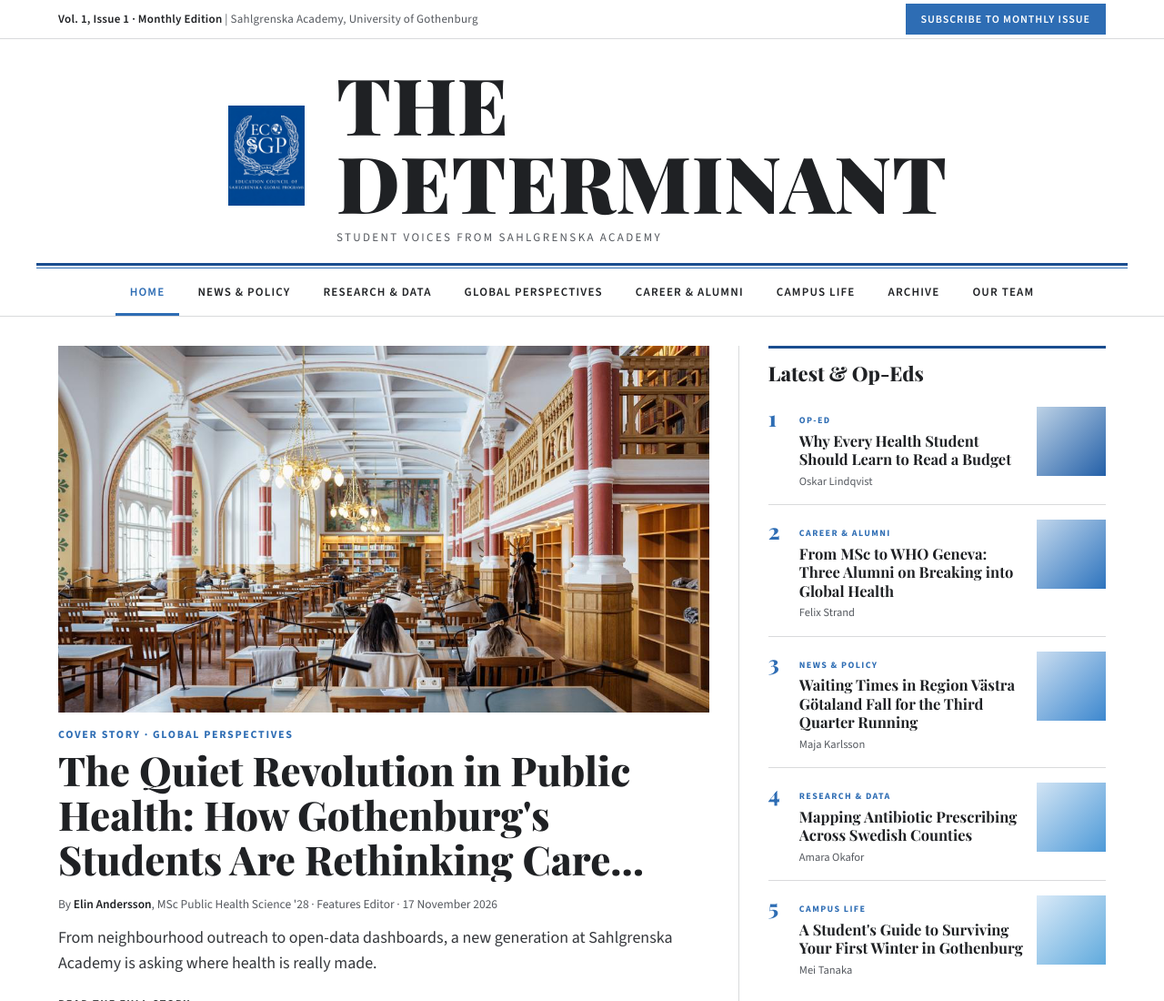
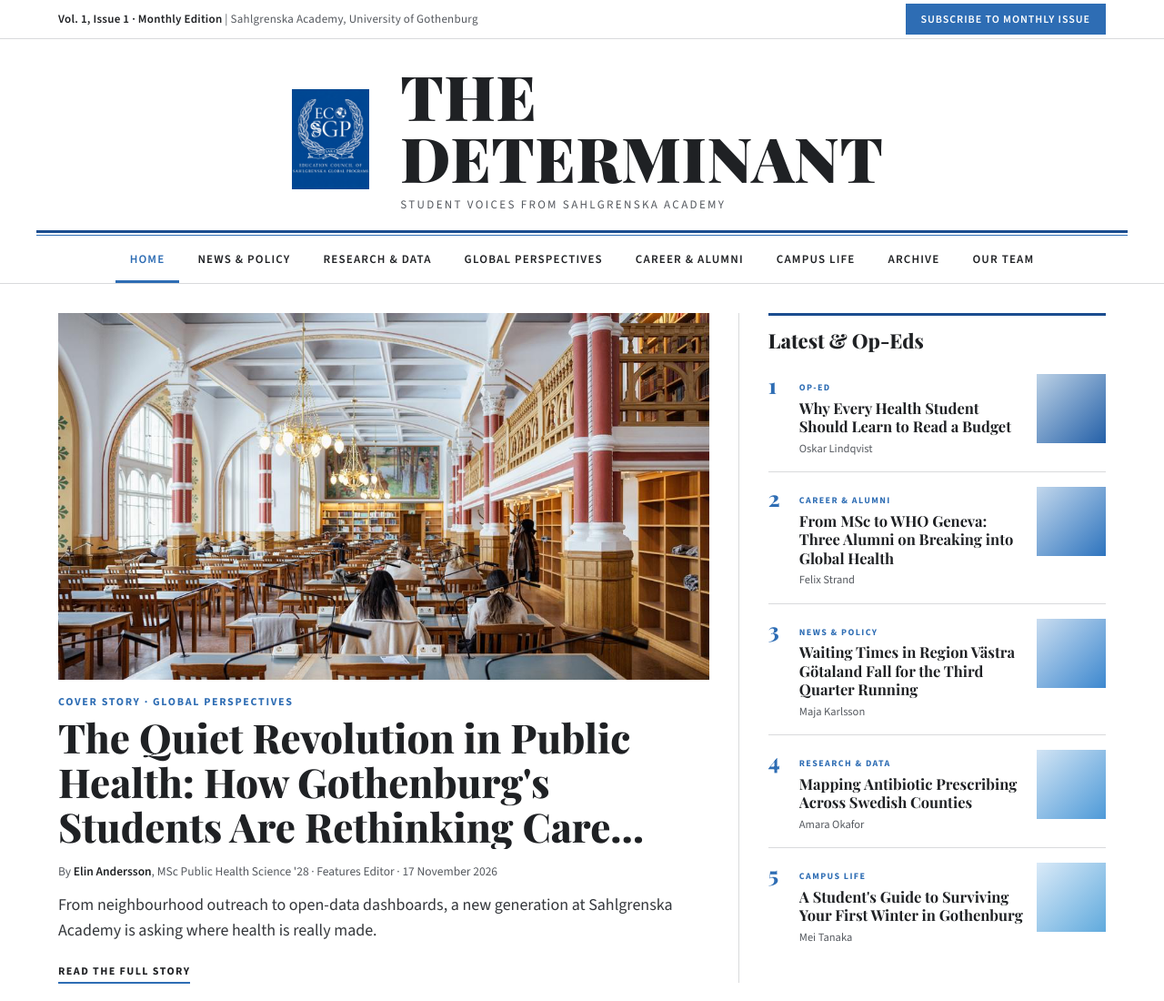
Before and after one commit to alicepg/the-determinant, an Eleventy site: page index.njk in a window 1280 px wide. Shown: the top 1100 px of the page at 91% size. Built offline with nearby package versions, Linux system fonts and the light colour scheme; Eleventy itself is replaced by a stand-in of ours; files that its build step writes are made by us from their sources; a web font is replaced by a local one.

Commit message:
Reduce masthead title size for two-line layout

```diff
--- a/styles.css
+++ b/styles.css
@@ -127,7 +127,7 @@ a:hover { color: var(--accent); }
   margin: 0;
   font-family: var(--serif);
   font-weight: 900;
-  font-size: clamp(38px, 8vw, 86px);
+  font-size: clamp(32px, 6vw, 68px);
   line-height: 1;
   letter-spacing: .01em;
   text-transform: uppercase;
```
